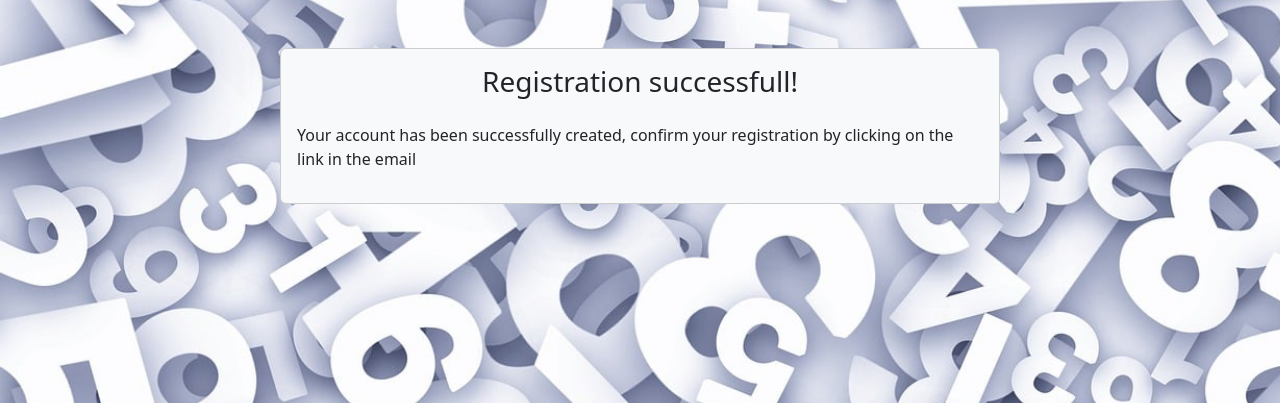
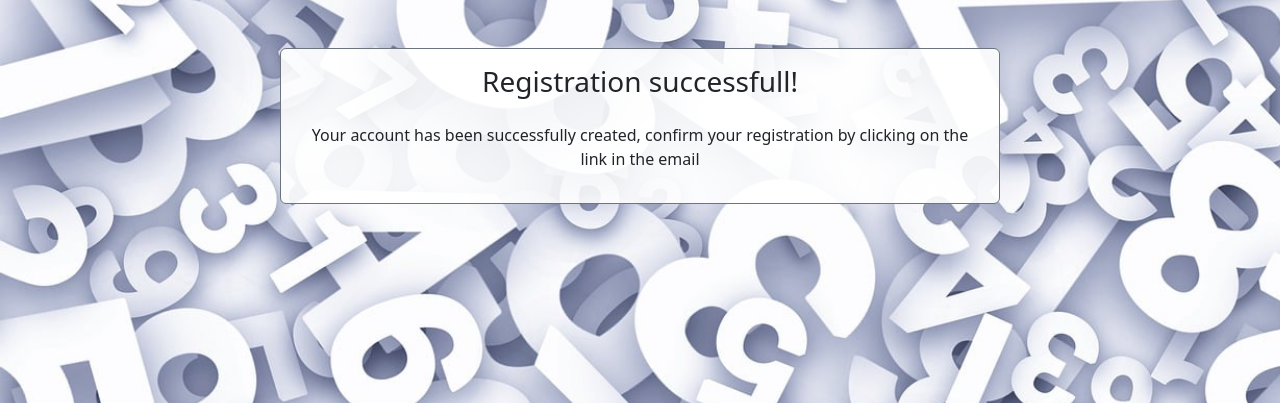
Before and after one commit to Kowal1996/Digit_Dash, a Django app: page /registrationSuccessfull/ in a window 1280 px wide. Shown: the part 59-462 px from the top of the page. Run offline with Django 4.2, Linux system fonts and the light colour scheme.

Commit message:
layout changes

```diff
--- a/accounts/templates/editProfile.html
+++ b/accounts/templates/editProfile.html
@@ -21,7 +21,7 @@
                             <h5>{{edit_profile_info.country.label}}</h5>
                             <p>{{edit_profile_info.country}}</p>
                             <h5>{{edit_profile_info.pictures.label}}</h5>
-                            <p class="mb-0">Currentyl:</p>
+                            <p class="mb-0">Currently:</p>
                             <img src="{{profile_info.pictures.url}}" alt="Your Picture" class="img-thumbnail profile-image">
                             <p class="mb-0">New picture:</p>
                             <p class="mt-0"><input type="file" name="pictures" accept="image/*" id="id_pictures"></p>
--- a/accounts/templates/logoutUser.html
+++ b/accounts/templates/logoutUser.html
@@ -8,7 +8,7 @@
 <div class="container mt-5">
     <div class="row justify-content-center">
         <div class="col-md-6">
-            <div class="card bg-light">
+            <div class="card background-white border border-secondary">
                 <div class="card-body">
                     <h1 class="text-center">Logout</h1>
                     <p class="text-center">You have successfully logged out. Click button bellow to login again.</p>
--- a/accounts/templates/password_change_done.html
+++ b/accounts/templates/password_change_done.html
@@ -9,7 +9,7 @@
 <div class="container mt-5">
     <div class="row">
         <div class="col-md-8 offset-md-2">
-            <div class="card bg-light">
+            <div class="card background-white border border-secondary">
                 <div class="card-body">
                     <h3 class="mb-4 text-center">Password changed</h3>
                     <p class="text-center">Your password has been successfully changed.</p>
--- a/accounts/templates/password_change_form.html
+++ b/accounts/templates/password_change_form.html
@@ -8,7 +8,7 @@
 <div class="container mt-5">
     <div class="row">
         <div class="col-md-8 offset-md-2">
-            <div class="card bg-light">
+            <div class="card background-white border border-secondary">
                 <div class="card-body">
                     <h3 class="mb-4 text-center">Password Change</h3>
                     <p>Fill out the form to change your password</p>
--- a/accounts/templates/profileInformation.html
+++ b/accounts/templates/profileInformation.html
@@ -9,7 +9,7 @@
 <div class="container mt-5">
     <div class="row">
         <div class="col-md-6 offset-md-3">
-            <div class="card bg-light">
+            <div class="card background-white border border-secondary">
                 <div class="card-body">
                     <h3 class="mb-4 text-center">Your Profile Information</h3>
                     <div class="mb-3 text-center">
--- a/accounts/templates/register.html
+++ b/accounts/templates/register.html
@@ -10,11 +10,10 @@
     <div class="row">
         <div class="col-md-6 offset-md-3">
             <div class="overlay-card">
-                <div class="card bg-light">
+                <div class="card background-white border border-secondary">
                     <div class="card-body">
                         {% if passwordError %}
                         <div class="alert alert-danger">
-
                             <ul>
                                 {% for message in passwordError %}
                                     <li>{{message}}</li>
@@ -25,7 +24,7 @@
 
                         {% if error %}
                         <div class="alert alert-danger">
-                            <h4>{{error}}</h4>
+                            <p>{{error}}</p>
                         </div>
                         {% endif %}
 
--- a/accounts/templates/registrationSuccessfull.html
+++ b/accounts/templates/registrationSuccessfull.html
@@ -9,9 +9,9 @@
 <div class="container mt-5">
     <div class="row">
         <div class="col-md-8 offset-md-2">
-            <div class="card bg-light">
-                <div class="card-body">
-                    <h3 class="mb-4 centered-text">Registration successfull!</h3>
+            <div class="card background-white border border-secondary">
+                <div class="card-body text-center">
+                    <h3 class="mb-4 ">Registration successfull!</h3>
                     <p>{{ message }}</p>
                 </div>
             </div>
--- a/lottoGames/templates/gameOneOutOfTwenty.html
+++ b/lottoGames/templates/gameOneOutOfTwenty.html
@@ -9,7 +9,7 @@
 <div class="container mt-5">
     <div class="row justify-content-center">
         <div class="col-md-6">
-            <div class="card bg-light">
+            <div class="card background-white border border-secondary">
                 <div class="card-body">
                     <h3 class="text-center">Digit Dash Game</h3>
                     {% if user %}
@@ -19,7 +19,7 @@
                         {% endif %}
                         <p class="text-center">Your score: {{ score }}</p>
                         <form action="{% url 'gameOneOutOfTwenty' %}" method="post" class="text-center">
-                            <label for="user_number">Select your lucky number:</label>
+                            <label for="user_number">Find your lucky number:</label>
                             <div class="btn-group mt-3" role="group" aria-label="Number selection">
                                 <div>
                                     <div class="btn-group" role="group" aria-label="First row numbers">
--- a/lottoGames/templates/gameResult.html
+++ b/lottoGames/templates/gameResult.html
@@ -9,7 +9,7 @@
 <div class="container mt-5">
     <div class="row justify-content-center">
         <div class="col-md-6">
-            <div class="card bg-light">
+            <div class="card background-white border border-secondary">
                 <div class="card-body">
                     <h3 class="text-center">Your result:</h3>
                     <p class="text-center">{{ feedback }}</p>
--- a/lottoGames/templates/gameRules.html
+++ b/lottoGames/templates/gameRules.html
@@ -9,7 +9,7 @@
 <div class="container mt-5">
     <div class="row">
         <div class="col-md-8 offset-md-2">
-            <div class="card bg-light">
+            <div class="card background-white border border-secondary">
                 <div class="card-body">
                     <h3 class="mb-4 text-center">Hello player!</h3>
                     <h5>Check out rules before you will start the game:</h5>
--- a/lottoGames/templates/leaderboard.html
+++ b/lottoGames/templates/leaderboard.html
@@ -9,7 +9,7 @@
 <div class="container mt-5">
     <div class="row">
         <div class="col-md-8 offset-md-2">
-            <div class="card bg-light">
+            <div class="card background-white border border-secondary">
                 <div class="card-body">
                     <h3 class="mb-2 centered-text">Leaderboards</h3>
                     <p class="text-center">Bellow you can see current best players in our game</p>
--- a/lottoGames/templates/userGames.html
+++ b/lottoGames/templates/userGames.html
@@ -10,7 +10,7 @@
 <div class="container mt-5">
     <div class="row">
         <div class="col-md-8 offset-md-2">
-            <div class="card bg-light">
+            <div class="card background-white border border-secondary">
                 <div class="card-body">
                     <h3 class="mb-2 centered-text">Your games</h3>
                     <p class="text-center">Here is a table with all your games</p>
```
Also changed, not shown: accounts/templates/loginUser.html (+4 -4 lines).
